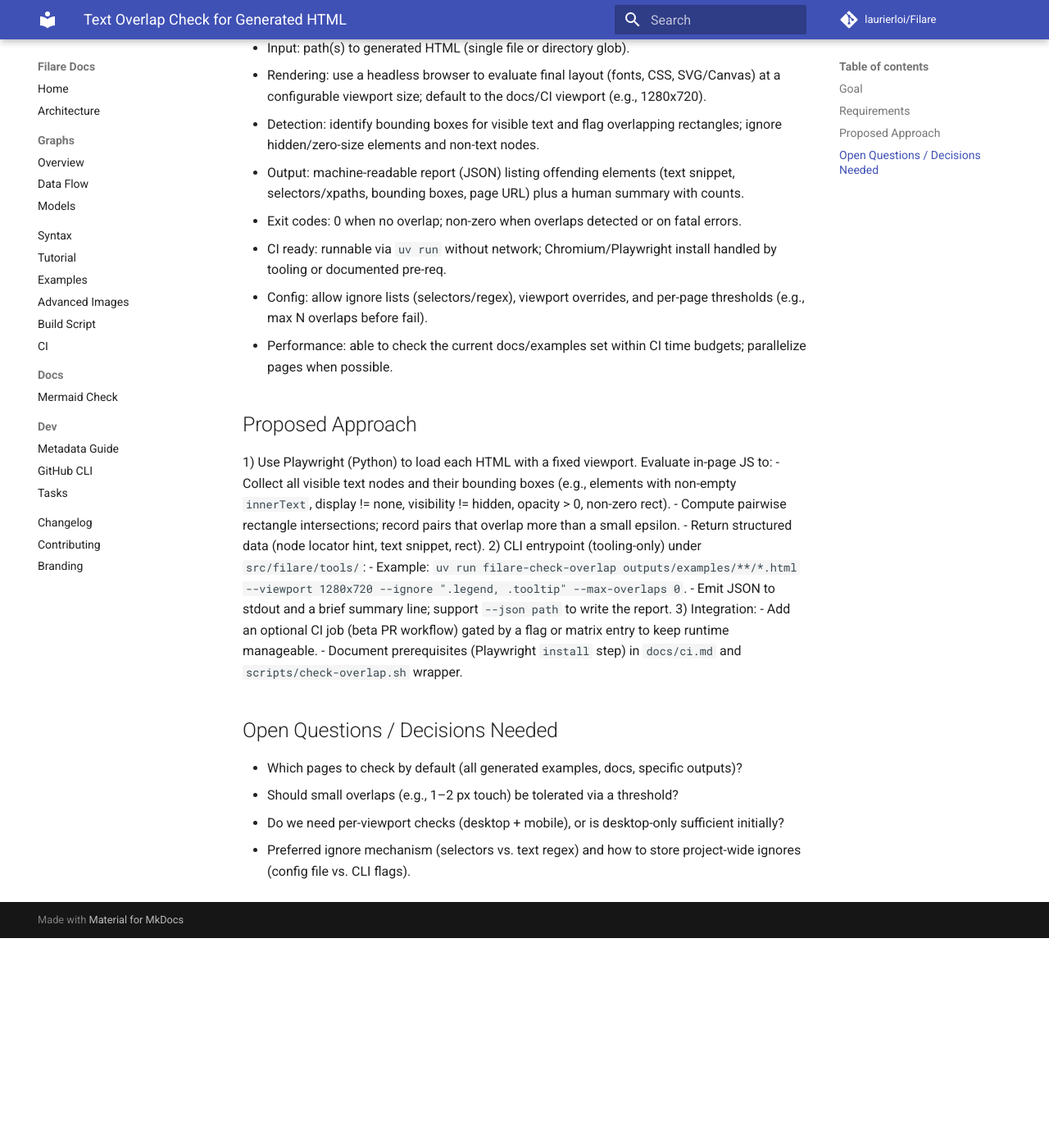
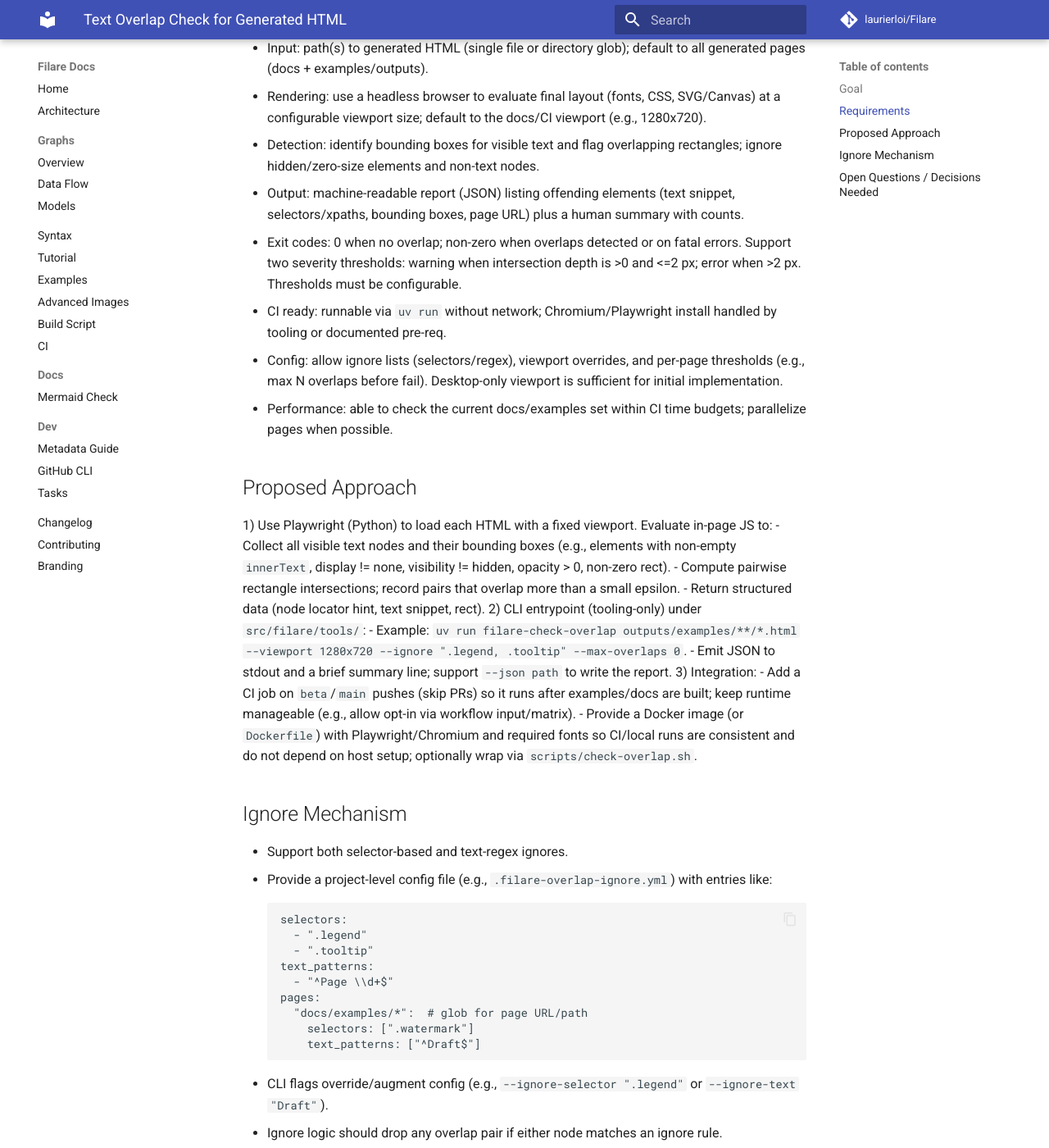
Before and after one commit to laurierloi/filare, an MkDocs documentation site: the page built from docs/features/text-overlap-check.md, in a window 1280 px wide and 1400 px high, scrolled down 327 px. Shown: the whole window at 82% size. Built offline with MkDocs 1.6.1 and Material for MkDocs 9.7.7, drawn with Linux system fonts in a browser that asks for light colours; comment, search, counter and statistics services are not loaded; before the commit the page ends 1471 px from its top, so only the background shows below that; some of the changed text lies outside the part shown.

Commit message:
docs: refine text overlap checker spec

````diff
--- a/docs/features/text-overlap-check.md
+++ b/docs/features/text-overlap-check.md
@@ -4,13 +4,13 @@
 Add a tooling-only check that fails when rendered text in generated HTML overlaps visually. This guards regressions where labels or annotations collide after layout changes.
 
 ## Requirements
-- Input: path(s) to generated HTML (single file or directory glob).
+- Input: path(s) to generated HTML (single file or directory glob); default to all generated pages (docs + examples/outputs).
 - Rendering: use a headless browser to evaluate final layout (fonts, CSS, SVG/Canvas) at a configurable viewport size; default to the docs/CI viewport (e.g., 1280x720).
 - Detection: identify bounding boxes for visible text and flag overlapping rectangles; ignore hidden/zero-size elements and non-text nodes.
 - Output: machine-readable report (JSON) listing offending elements (text snippet, selectors/xpaths, bounding boxes, page URL) plus a human summary with counts.
-- Exit codes: 0 when no overlap; non-zero when overlaps detected or on fatal errors.
+- Exit codes: 0 when no overlap; non-zero when overlaps detected or on fatal errors. Support two severity thresholds: warning when intersection depth is >0 and <=2 px; error when >2 px. Thresholds must be configurable.
 - CI ready: runnable via `uv run` without network; Chromium/Playwright install handled by tooling or documented pre-req.
-- Config: allow ignore lists (selectors/regex), viewport overrides, and per-page thresholds (e.g., max N overlaps before fail).
+- Config: allow ignore lists (selectors/regex), viewport overrides, and per-page thresholds (e.g., max N overlaps before fail). Desktop-only viewport is sufficient for initial implementation.
 - Performance: able to check the current docs/examples set within CI time budgets; parallelize pages when possible.
 
 ## Proposed Approach
@@ -22,11 +22,27 @@ Add a tooling-only check that fails when rendered text in generated HTML overlap
    - Example: `uv run filare-check-overlap outputs/examples/**/*.html --viewport 1280x720 --ignore ".legend, .tooltip" --max-overlaps 0`.
    - Emit JSON to stdout and a brief summary line; support `--json path` to write the report.
 3) Integration:
-   - Add an optional CI job (beta PR workflow) gated by a flag or matrix entry to keep runtime manageable.
-   - Document prerequisites (Playwright `install` step) in `docs/ci.md` and `scripts/check-overlap.sh` wrapper.
+   - Add a CI job on `beta`/`main` pushes (skip PRs) so it runs after examples/docs are built; keep runtime manageable (e.g., allow opt-in via workflow input/matrix).
+   - Provide a Docker image (or `Dockerfile`) with Playwright/Chromium and required fonts so CI/local runs are consistent and do not depend on host setup; optionally wrap via `scripts/check-overlap.sh`.
+
+## Ignore Mechanism
+- Support both selector-based and text-regex ignores.
+- Provide a project-level config file (e.g., `.filare-overlap-ignore.yml`) with entries like:
+  ```
+  selectors:
+    - ".legend"
+    - ".tooltip"
+  text_patterns:
+    - "^Page \\d+$"
+  pages:
+    "docs/examples/*":  # glob for page URL/path
+      selectors: [".watermark"]
+      text_patterns: ["^Draft$"]
+  ```
+- CLI flags override/augment config (e.g., `--ignore-selector ".legend"` or `--ignore-text "Draft"`).
+- Ignore logic should drop any overlap pair if either node matches an ignore rule.
 
 ## Open Questions / Decisions Needed
-- Which pages to check by default (all generated examples, docs, specific outputs)?
-- Should small overlaps (e.g., 1–2 px touch) be tolerated via a threshold?
-- Do we need per-viewport checks (desktop + mobile), or is desktop-only sufficient initially?
-- Preferred ignore mechanism (selectors vs. text regex) and how to store project-wide ignores (config file vs. CLI flags).
+- Confirm the config file location/name (e.g., repo root `.filare-overlap-ignore.yml`).
+- Confirm whether page-scoped ignores should use path globs or regex.
+- Decide whether to add a follow-up feature to manage ignore baselines (e.g., auto-suggest ignores when overlaps are deemed acceptable).
````
